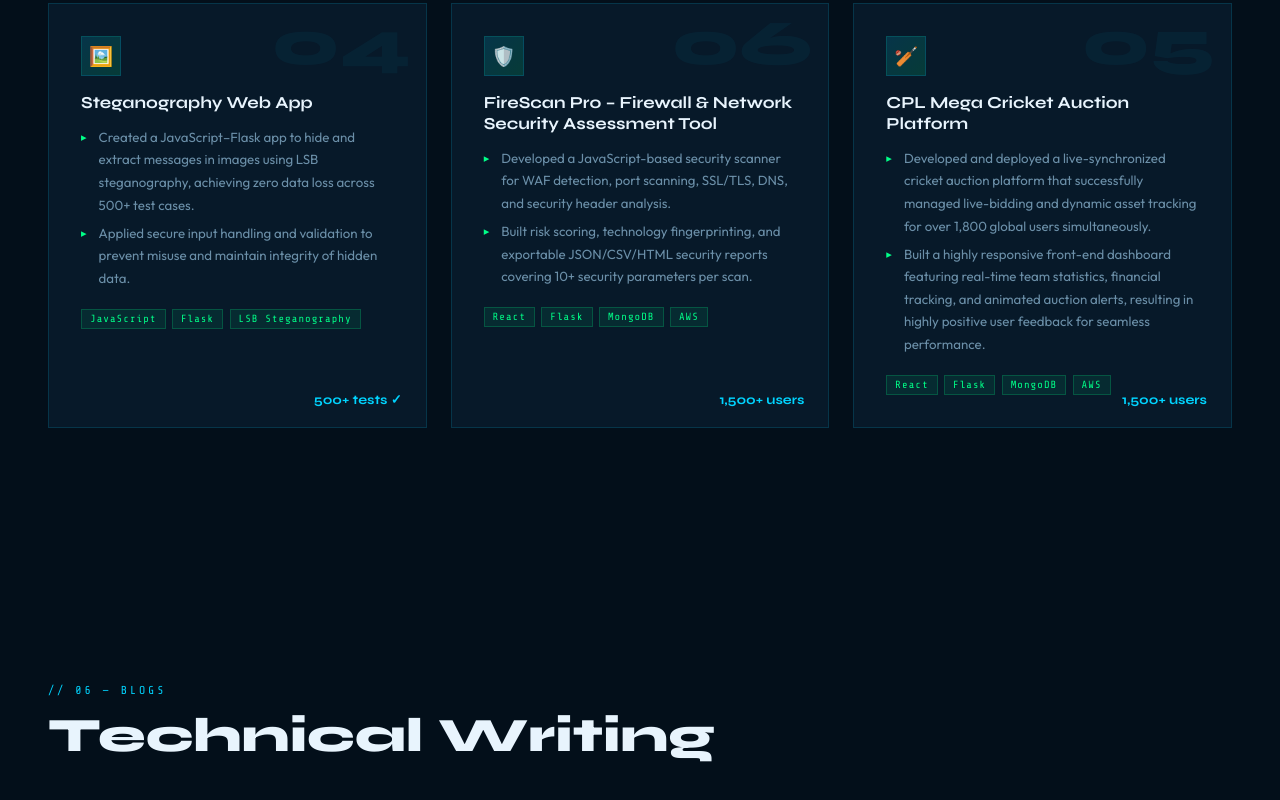
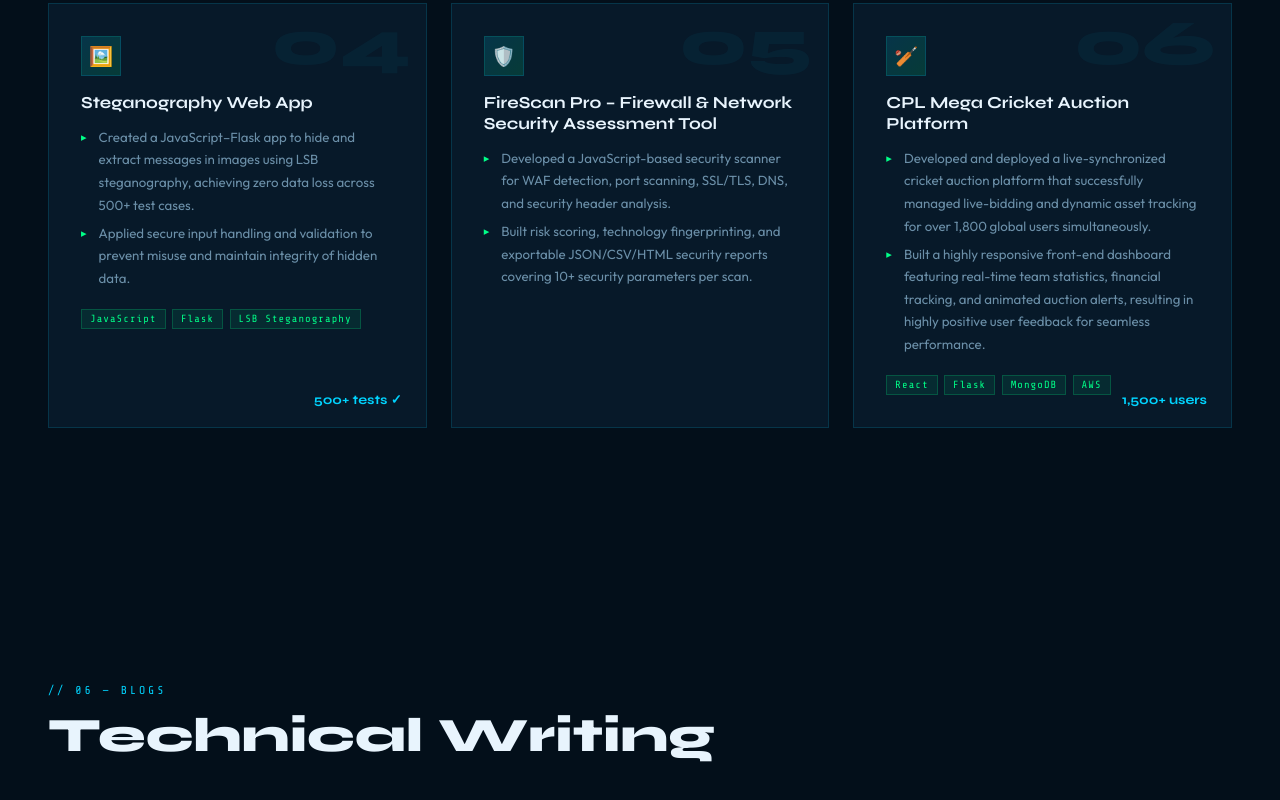
Before and after one commit to CU22BCA033A/Sugnana-Murthy-GM-portfolio, a plain HTML site: page index.html in a window 1280 px wide. Shown: the part 3233-4033 px from the top of the page. Drawn offline with nearby package versions, Linux system fonts and the light colour scheme.

Commit message:
Change project numbers in index.html
Updated project numbers for FireScan Pro and CPL Mega Cricket Auction Platform.

```diff
--- a/index.html
+++ b/index.html
@@ -453,18 +453,16 @@
       </div>
 
       <div class="project-card">
-        <div class="project-num">06</div>
+        <div class="project-num">05</div>
         <div class="project-icon">🛡️</div>
         <div class="project-name"> FireScan Pro – Firewall & Network Security Assessment Tool </div>
         <ul class="project-bullets">
           <li>Developed a JavaScript-based security scanner for WAF detection, port scanning, SSL/TLS, DNS, and security header analysis.</li>
           <li>Built risk scoring, technology fingerprinting, and exportable JSON/CSV/HTML security reports covering 10+ security parameters per scan.</li>
         </ul>
-        <div class="project-tags"><span class="project-tag">React</span><span class="project-tag">Flask</span><span class="project-tag">MongoDB</span><span class="project-tag">AWS</span></div>
-        <div class="project-metric">1,500+ users</div>
       </div>
       <div class="project-card">
-        <div class="project-num">05</div>
+        <div class="project-num">06</div>
         <div class="project-icon">🏏</div>
         <div class="project-name">CPL Mega Cricket Auction Platform </div>
         <ul class="project-bullets">
```
